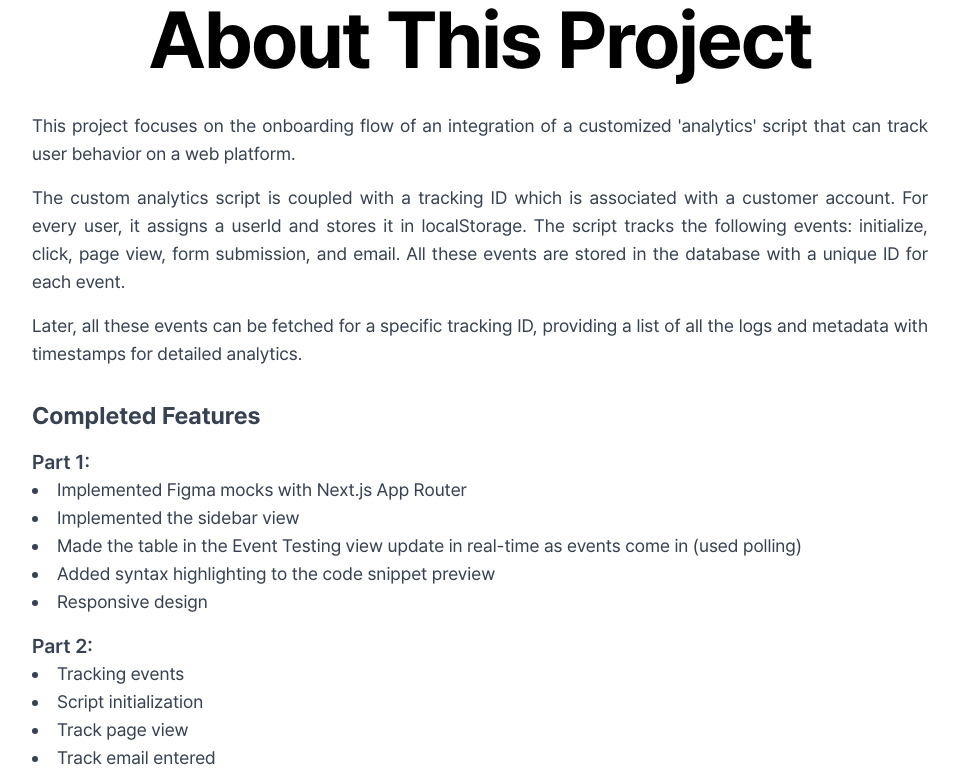
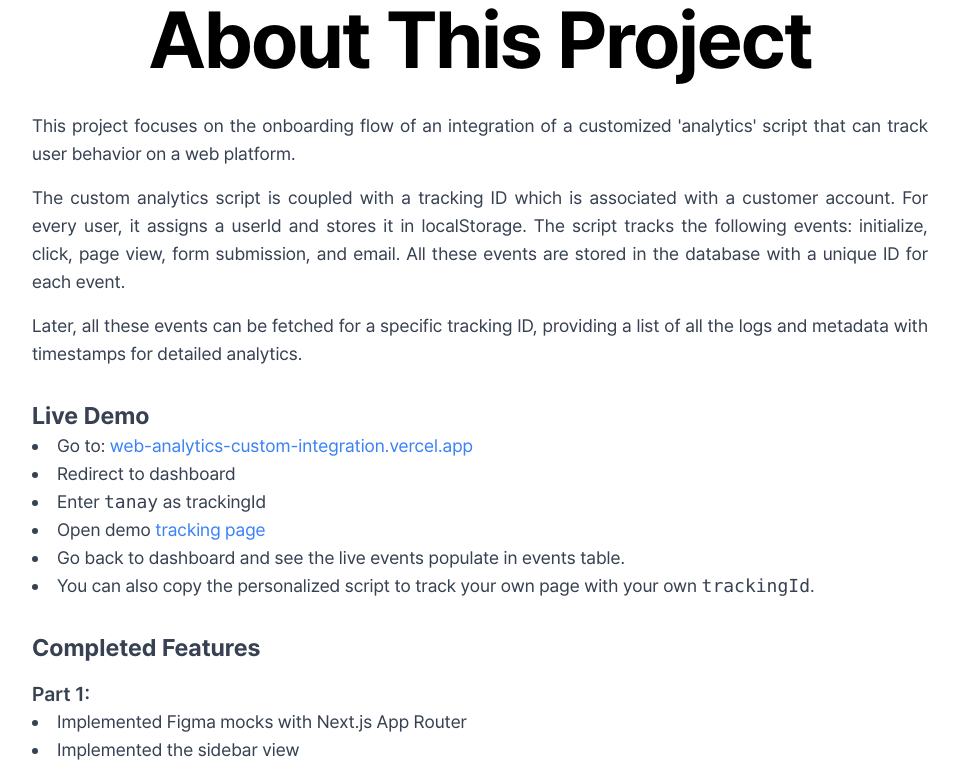
Before and after one commit to tanaydpatel/web-analytics-tracker, a Next.js app: page / in a window 1280 px wide. Shown: the part 428-1196 px from the top of the page, without its empty margins (160-1119 px from the left). Built offline with nearby package versions, Linux system fonts and the light colour scheme.

Commit message:
🧹 updated readme

```diff
--- a/public/tracking-page.html
+++ b/public/tracking-page.html
@@ -13,7 +13,7 @@
           dl = l != "surface" ? "&l=" + l : "";
         j.async = true;
         j.src =
-          "https://surface-workflow-project-phi.vercel.app/the-tracking-script.js?id=" +
+          "https://web-analytics-custom-integration.vercel.app/the-tracking-script.js?id=" +
           i +
           dl;
         f.parentNode.insertBefore(j, f);
--- a/src/app/page.tsx
+++ b/src/app/page.tsx
@@ -30,6 +30,39 @@ export default function BlogPage() {
               providing a list of all the logs and metadata with timestamps for
               detailed analytics.
             </p>
+            <h2 className="mt-8 text-2xl font-bold">Live Demo</h2>
+            <ul className="list-inside list-disc">
+              <li>
+                Go to:{" "}
+                <a
+                  href="https://web-analytics-custom-integration.vercel.app/"
+                  className="text-blue-500 hover:underline"
+                >
+                  web-analytics-custom-integration.vercel.app
+                </a>
+              </li>
+              <li>Redirect to dashboard</li>
+              <li>
+                Enter <code>tanay</code> as trackingId
+              </li>
+              <li>
+                Open demo{" "}
+                <a
+                  href="https://web-analytics-custom-integration.vercel.app/tracking-page.html"
+                  className="text-blue-500 hover:underline"
+                >
+                  tracking page
+                </a>
+              </li>
+              <li>
+                Go back to dashboard and see the live events populate in events
+                table.
+              </li>
+              <li>
+                You can also copy the personalized script to track your own page
+                with your own <code>trackingId</code>.
+              </li>
+            </ul>
             <h2 className="mt-8 text-2xl font-bold">Completed Features</h2>
             <h3 className="mt-4 text-xl font-semibold">Part 1:</h3>
             <ul className="list-inside list-disc">
```
Also changed, not shown: 1 other file (tests, documents, lock files or other folders).
